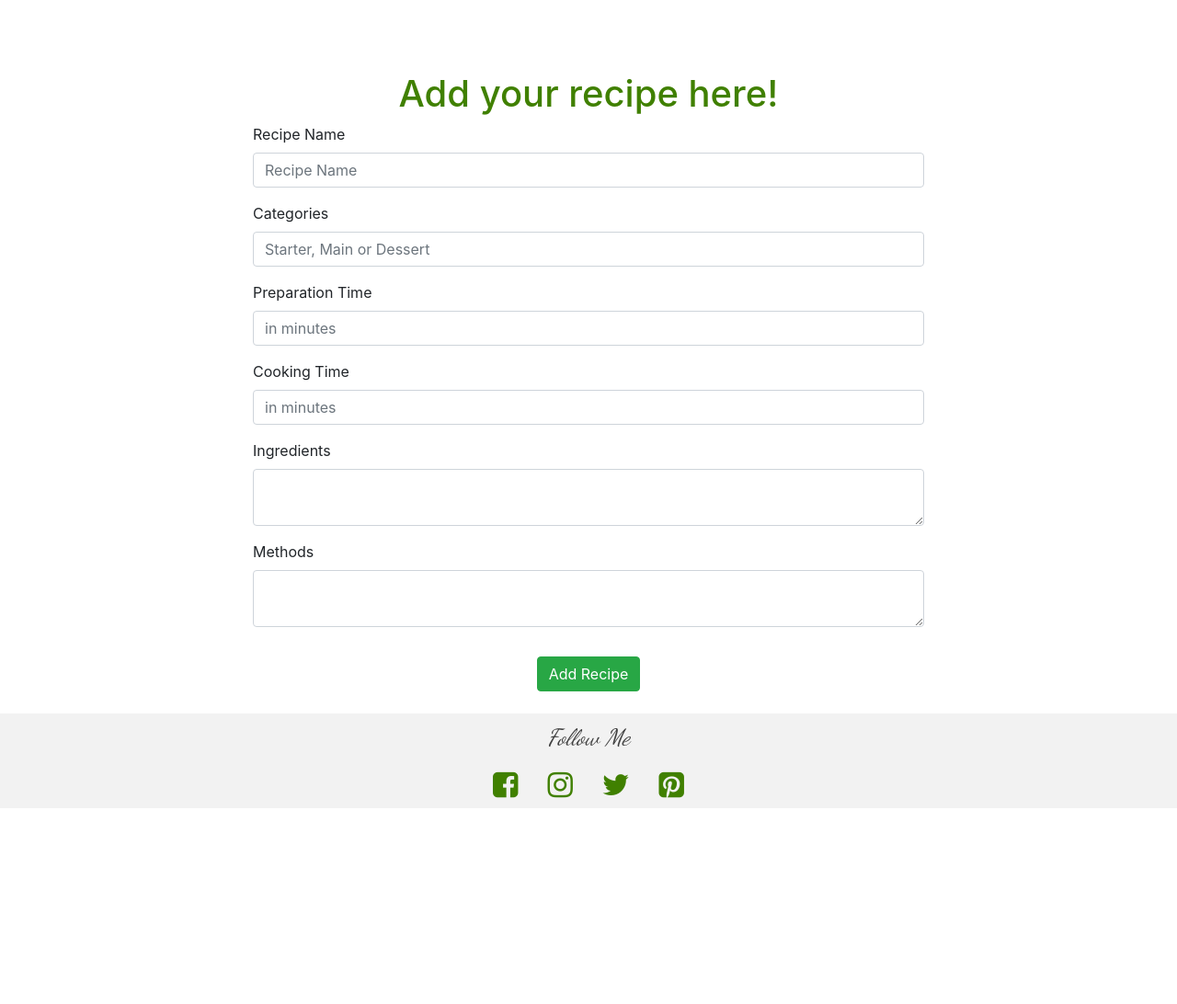
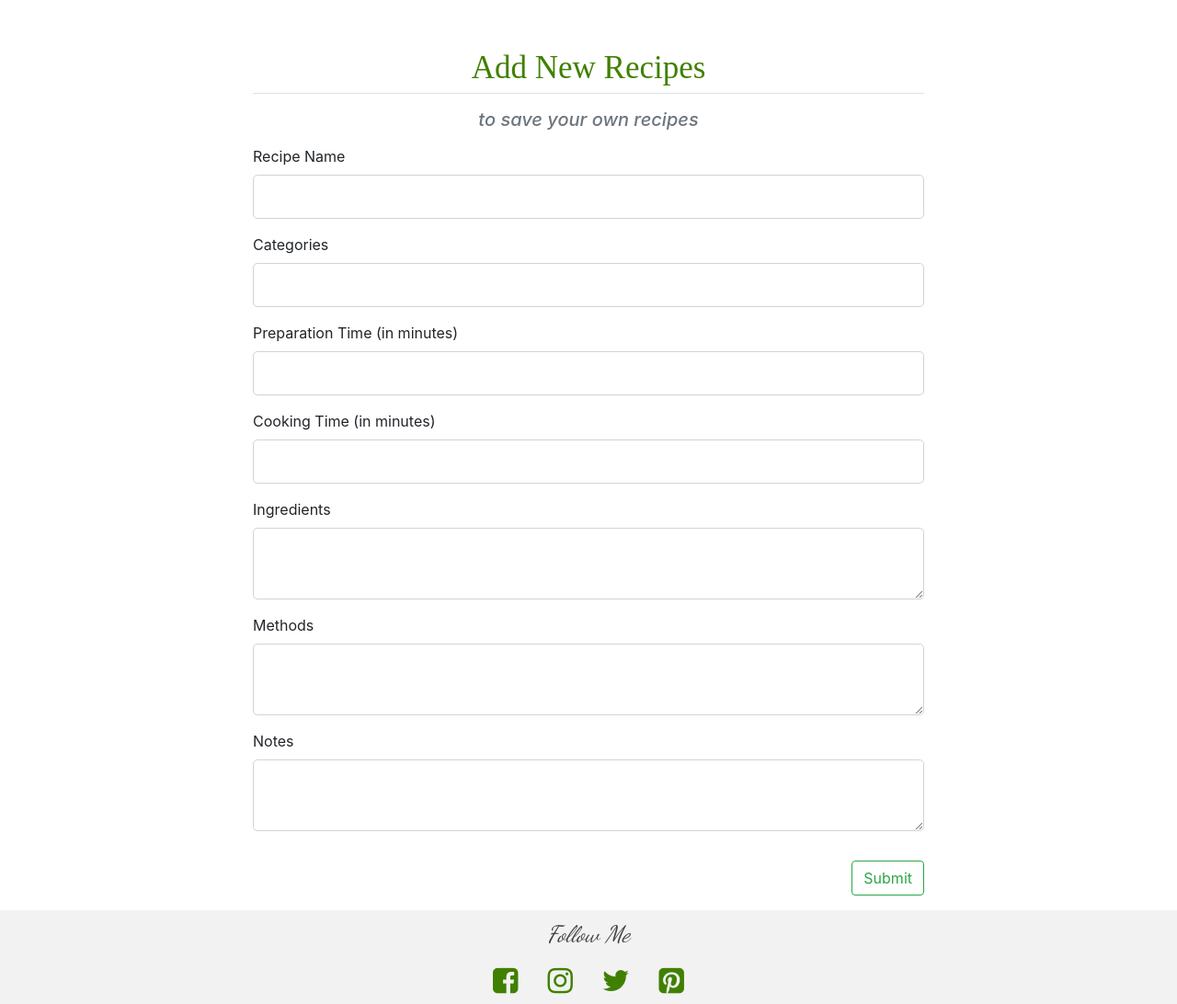
Before and after one commit to capel82/Busy-Capel, a Flask app: page /addrecipes/ in a window 1280 px wide. Shown: the part 56-1148 px from the top of the page at 92% size. Before the commit the page ends 935 px from the top, so only its background shows below. Run offline with Flask 2, Linux system fonts and the light colour scheme; the visitor is signed in with stand-in values (Sample User, id 1); some libraries are stand-ins or nearby versions.

Commit message:
changed account display to users only

```diff
--- a/forms.py
+++ b/forms.py
@@ -21,9 +21,10 @@ class LoginForm(FlaskForm):
 class RecipesForm(FlaskForm):
     recipe_name = StringField ('Recipe Name',validators=[DataRequired()])
     categories= StringField ('Categories',validators=[DataRequired()])
-    preparation_time = IntegerField ('Preparation Time',validators=[DataRequired()])
-    cooking_time = IntegerField ('Cooking Time',validators=[DataRequired()])
-    ingredients = TextAreaField ('Preparation Time',validators=[DataRequired()])
-    methods = TextAreaField ('Preparation Time',validators=[DataRequired()])
+    preparation_time = IntegerField ('Preparation Time (in minutes)',validators=[DataRequired()])
+    cooking_time = IntegerField ('Cooking Time (in minutes)',validators=[DataRequired()])
+    ingredients = TextAreaField ('Ingredients',validators=[DataRequired()])
+    methods = TextAreaField ('Methods',validators=[DataRequired()])
+    notes = TextAreaField ('Notes',validators=[DataRequired()])
 
-    submit = SubmitField ('Add Recipe')
+    submit = SubmitField ('Submit')
--- a/run.py
+++ b/run.py
@@ -97,7 +97,7 @@ def login():
                                    request.form['password']):
                 session['email'] = request.form['email']
                 session['logged_in'] = True
-                flash('You have been logged in!', 'success')
+                flash(f'Login successfull for {form.email.data}!', 'success')
                 return redirect(url_for('allrecipes'))
             else:
                 flash('Login Unsuccessful. Please check email address and password', 'danger')
@@ -106,27 +106,11 @@ def login():
 
 #---ROUTE TO ACCOUNT PAGE ----#
 @app.route('/account/', methods=['GET', 'POST'])
-@app.route('/account/<page>/<limit>', methods=['GET', 'POST'])
-def account(page=1, limit=8):
-
-    limit = int(limit)
-
-    if request.method == 'POST':
-        limit = int(request.form['limit'])
-
-    page = int(page)
-    skip = page * limit - limit
-    maximum = math.ceil((mongo.db.users_recipes.count_documents({})) / limit)
-
-    users_recipes = list(mongo.db.users_recipes.find().skip(skip).limit(limit))
-    return render_template(
-        'account.html',
-        title='My Account',
-        recipes=users_recipes,
-        page=page,
-        pages=range(1, maximum + 1),
-        maximum=maximum, limit=limit
-    )
+def account():
+    user_account = session['email']
+    query = ({'email': user_account})
+    my_recipes = mongo.db.users_recipes.find(query)
+    return render_template('account.html', recipes=my_recipes)
 
 @app.route('/show_myrecipe/<account_id>', methods=['GET', 'POST'])
 def show_myrecipe(account_id):
@@ -144,22 +128,21 @@ def logout():
 #---ROUTE TO ADD RECIPE PAGE ----#
 @app.route('/addrecipes/', methods=['GET', 'POST'])
 def addrecipes():
+    form = RecipesForm(request.form)
+    users_recipes = mongo.db.users_recipes
 
-        form = RecipesForm(request.form)
-
-        users_recipes = mongo.db.users_recipes
-        new_recipe = {
+    new_recipe = {
             'recipe_name': request.form.get('recipe_name'),
             'categories': request.form.get('categories'),
             'preparation_time': request.form.get('preparation_time'),
             'cooking_time': request.form.get('cooking_time'),
             'ingredients':request.form.get ('ingredients'),
             'methods': request.form.get('methods'),
+            'notes': request.form.get('notes'),
             'email': session['email']
             }
-        users_recipes.insert_one(new_recipe)
-
-        return render_template ('addrecipes.html', recipe=new_recipe, form=form)
+    users_recipes.insert_one(new_recipe)
+    return render_template ('addrecipes.html', recipe=new_recipe, form=form)
 
 if __name__ == '__main__':
     app.run(host=os.environ.get('IP'),
--- a/templates/addrecipes.html
+++ b/templates/addrecipes.html
@@ -12,44 +12,112 @@
           {% endwith %}
     </div>
 </div>
-
-<section id="add_recipe" class="container mb-2">
-<h1 class='text-center'>Add your recipe here!</h1>
+ <div id="addrecipes"class="container">
     <div class="row justify-content-center">
-<div class="col-md-8">
-<form method="POST" action="{{ url_for('addrecipes') }}">
+        <div class="col-sm-12 col-md-8 col-lg-8">
+        <form method="POST" action="">
             {{ form.hidden_tag() }}
+            <fieldset class="form-group">
+                <legend class="border-bottom text-center mb-3">Add New Recipes</legend>
+                <p class="text-muted text-center font-italic h5 mb-3">to save your own recipes</p>
                 <div class="form-group">
-    <label for="recipe_name">Recipe Name</label>
-    {{ form.recipe_name (class="form-control recipe-form-input", id="recipe_name", autocomplete="off", placeholder="Recipe Name") }}
+                    {{ form.recipe_name.label(class="form-control-label") }}
+                    {% if form.recipe_name.errors %}
+                        {{ form.recipe_name(class="form-control form-control-lg is-invalid") }}
+                        <div class="invalid-feedback">
+                            {% for error in form.recipe_name.errors %}
+                                <span>{{ error }}</span>
+                            {% endfor %}
+                        </div>
+                    {% else %}
+                        {{ form.recipe_name(class="form-control form-control-lg") }}
+                    {% endif %}
                 </div>
                 <div class="form-group">
-    <label for="categories">Categories</label>
-    {{ form.categories (class="form-control recipe-form-input", id="categories", autocomplete="off", placeholder="Starter, Main or Dessert") }}
+                    {{ form.categories.label(class="form-control-label") }}
+                    {% if form.categories.errors %}
+                        {{ form.categories(class="form-control form-control-lg is-invalid") }}
+                        <div class="invalid-feedback">
+                            {% for error in form.categories.errors %}
+                                <span>{{ error }}</span>
+                            {% endfor %}
+                        </div>
+                    {% else %}
+                        {{ form.categories(class="form-control form-control-lg") }}
+                    {% endif %}
                 </div>
                 <div class="form-group">
-    <label for="preparation_time">Preparation Time</label>
-    {{ form.preparation_time (class="form-control recipe-form-input", id="preperation_time", autocomplete="off", placeholder="in minutes") }}
+                    {{ form.preparation_time.label(class="form-control-label") }}
+                    {% if form.preparation_time.errors %}
+                        {{ form.preparation_time(class="form-control form-control-lg is-invalid") }}
+                        <div class="invalid-feedback">
+                            {% for error in form.preparation_time.errors %}
+                                <span>{{ error }}</span>
+                            {% endfor %}
+                        </div>
+                    {% else %}
+                        {{ form.preparation_time(class="form-control form-control-lg") }}
+                    {% endif %}
                 </div>
                 <div class="form-group">
-    <label for="cooking_time">Cooking Time</label>
-    {{ form.cooking_time (class="form-control recipe-form-input", id="cooking_time", autocomplete="off", placeholder="in minutes") }}
+                    {{ form.cooking_time.label(class="form-control-label") }}
+                    {% if form.cooking_time.errors %}
+                        {{ form.cooking_time(class="form-control form-control-lg is-invalid") }}
+                        <div class="invalid-feedback">
+                            {% for error in form.cooking_time.errors %}
+                                <span>{{ error }}</span>
+                            {% endfor %}
+                        </div>
+                    {% else %}
+                        {{ form.cooking_time(class="form-control form-control-lg") }}
+                    {% endif %}
                 </div>
                 <div class="form-group">
-    <label for="FormControlIngredients">Ingredients</label>
-    {{ form.ingredients (class="form-control recipe-form-input", id="ingredients", autocomplete="off", placeholder="") }}
+                    {{ form.ingredients.label(class="form-control-label") }}
+                    {% if form.ingredients.errors %}
+                        {{ form.ingredients(class="form-control form-control-lg is-invalid") }}
+                        <div class="invalid-feedback">
+                            {% for error in form.ingredients.errors %}
+                                <span>{{ error }}</span>
+                            {% endfor %}
+                        </div>
+                    {% else %}
+                        {{ form.ingredients(class="form-control form-control-lg") }}
+                    {% endif %}
                 </div>
                 <div class="form-group">
-    <label for="FormControlMethods">Methods</label>
-    {{ form.methods (class="form-control recipe-form-input", id="methods", autocomplete="off", placeholder="") }}
+                    {{ form.methods.label(class="form-control-label") }}
+                    {% if form.methods.errors %}
+                        {{ form.methods(class="form-control form-control-lg is-invalid") }}
+                        <div class="invalid-feedback">
+                            {% for error in form.methods.errors %}
+                                <span>{{ error }}</span>
+                            {% endfor %}
+                        </div>
+                    {% else %}
+                        {{ form.methods(class="form-control form-control-lg") }}
+                    {% endif %}
+                </div>
+                <div class="form-group">
+                    {{ form.notes.label(class="form-control-label") }}
+                    {% if form.notes.errors %}
+                        {{ form.notes(class="form-control form-control-lg is-invalid") }}
+                        <div class="invalid-feedback">
+                            {% for error in form.notes.errors %}
+                                <span>{{ error }}</span>
+                            {% endfor %}
+                        </div>
+                    {% else %}
+                        {{ form.notes(class="form-control form-control-lg") }}
+                    {% endif %}
+                </div>
+            </fieldset>
+            <div class="form-group text-right">
+                {{ form.submit(class="btn btn-outline-success") }}
             </div>
         </form>
-<div class="row p-3">
-<div class="col-md-12 d-flex justify-content-center">
-<div class="form-group m-auto">
-    {{ form.submit (class="btn btn-success u-margin-bottom-medium u-padding-top") }}
+    </div>
+
     </div>
 </div>
-</div>
-</section>
 {% endblock content %}
```
Also changed, not shown: templates/account.html (+14 -25 lines). Lines whose indentation alone changed are shown as unchanged.
